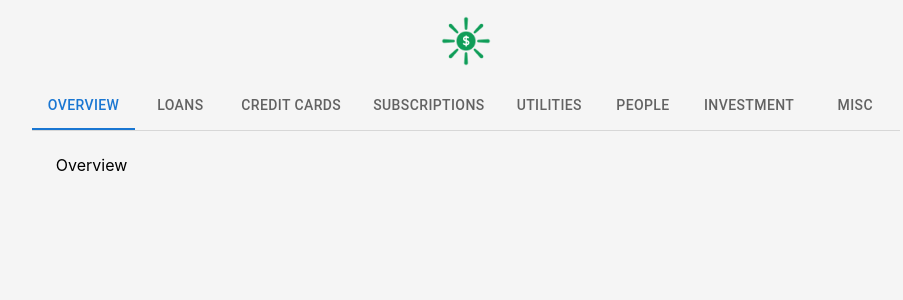
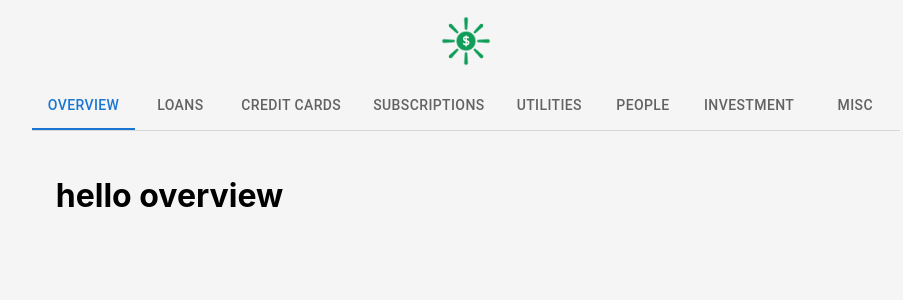
Before and after one commit to ackmanx/where-did-my-money-go, a React (Vite) app: page / in a window 1280 px wide. Shown: the top 300 px of the page, without its empty margins (174-1077 px from the left). Built offline with nearby package versions, Linux system fonts and the light colour scheme; no server answers.

Commit message:
Component to tabs

```diff
--- a/src/App.tsx
+++ b/src/App.tsx
@@ -4,6 +4,7 @@ import React, { SyntheticEvent, useEffect, useState } from 'react'
 
 import AppIcon from './app-icon.png'
 import { MoneyResponse } from './money-api-types'
+import { Loans } from './pages/Loans'
 
 interface TabPanelProps {
   children?: React.ReactNode
@@ -22,8 +23,8 @@ function TabBody(props: TabPanelProps) {
 }
 
 const pages = [
-  { name: 'Overview', component: null },
-  { name: 'Loans', component: null },
+  { name: 'Overview', component: <h1>hello overview</h1> },
+  { name: 'Loans', component: <Loans /> },
   { name: 'Credit Cards', component: null },
   { name: 'Subscriptions', component: null },
   { name: 'Utilities', component: null },
@@ -76,9 +77,9 @@ function App() {
           </Tabs>
         </Box>
 
-        {pages.map(({ name }, index) => (
+        {pages.map(({ name, component }, index) => (
           <TabBody key={name} value={currentTabIndex} index={index}>
-            {name}
+            {component}
           </TabBody>
         ))}
       </Box>
--- /dev/null
+++ b/src/pages/Loans.tsx
@@ -0,0 +1 @@
+export const Loans = () => <h1>hello loans component</h1>
```
